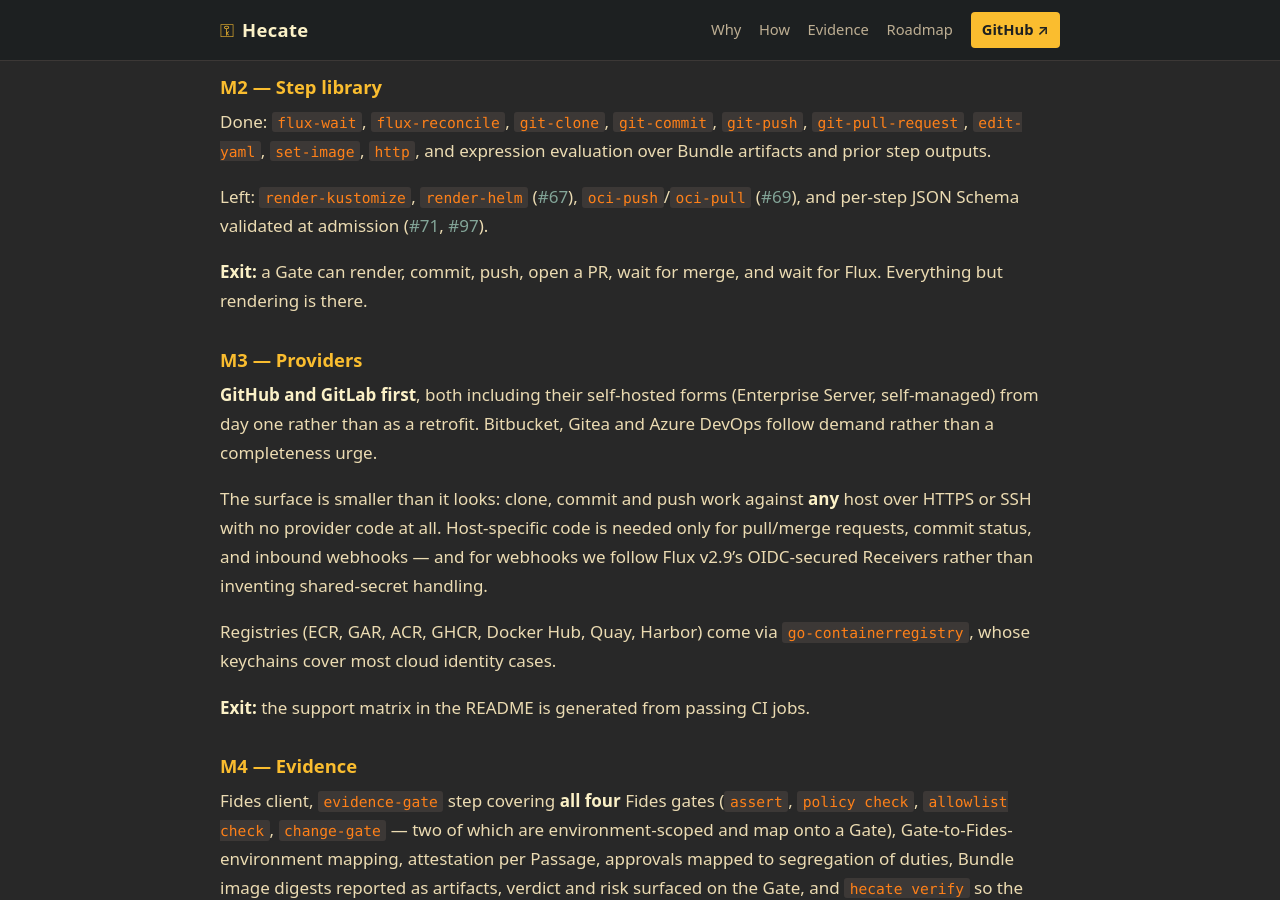
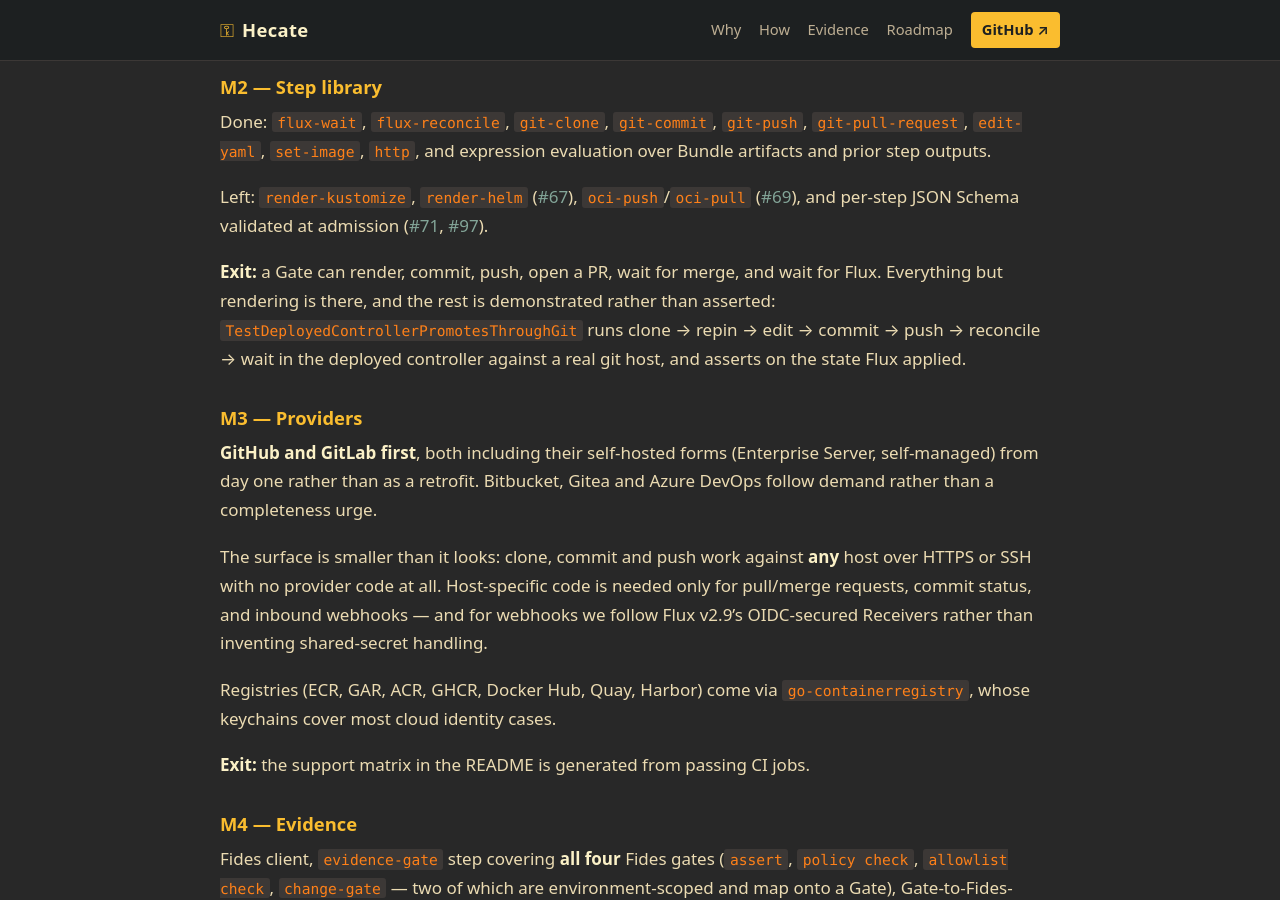
Before and after one commit to olafkfreund/Hecate, a Jekyll site: the page built from docs/DEVELOPMENT-PLAN.md, in a window 1280 px wide and 900 px high, scrolled down 2824 px. Built offline with Jekyll 4.4.1, drawn with Linux system fonts in a browser that asks for light colours; our own code applies the rules of GitHub Pages for plain Markdown files.

Commit message:
Record that M2's exit criterion is demonstrated, not asserted
Co-Authored-By: Claude Opus 5 <noreply@anthropic.com>
Claude-Session: https://claude.ai/code/session_01VXmrSnLVNypaTB5z9KJCkY

```diff
--- a/docs/DEVELOPMENT-PLAN.md
+++ b/docs/DEVELOPMENT-PLAN.md
@@ -88,7 +88,10 @@ per-step JSON Schema validated at admission
 [#97](https://github.com/olafkfreund/Hecate/issues/97)).
 
 **Exit:** a Gate can render, commit, push, open a PR, wait for merge, and wait for Flux.
-Everything but rendering is there.
+Everything but rendering is there, and the rest is demonstrated rather than
+asserted: `TestDeployedControllerPromotesThroughGit` runs clone → repin → edit →
+commit → push → reconcile → wait in the deployed controller against a real git
+host, and asserts on the state Flux applied.
 
 ### M3 — Providers
 **GitHub and GitLab first**, both including their self-hosted forms (Enterprise Server,
```
